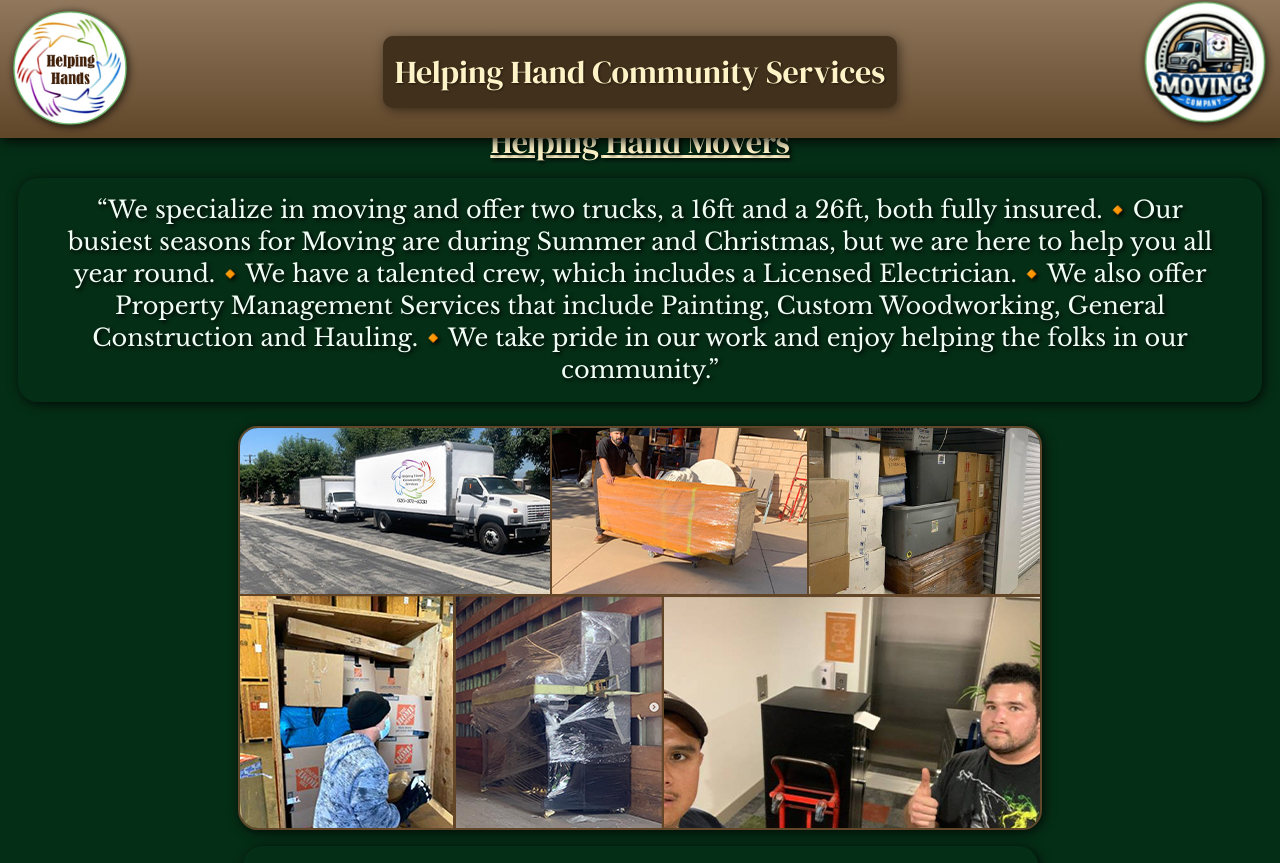
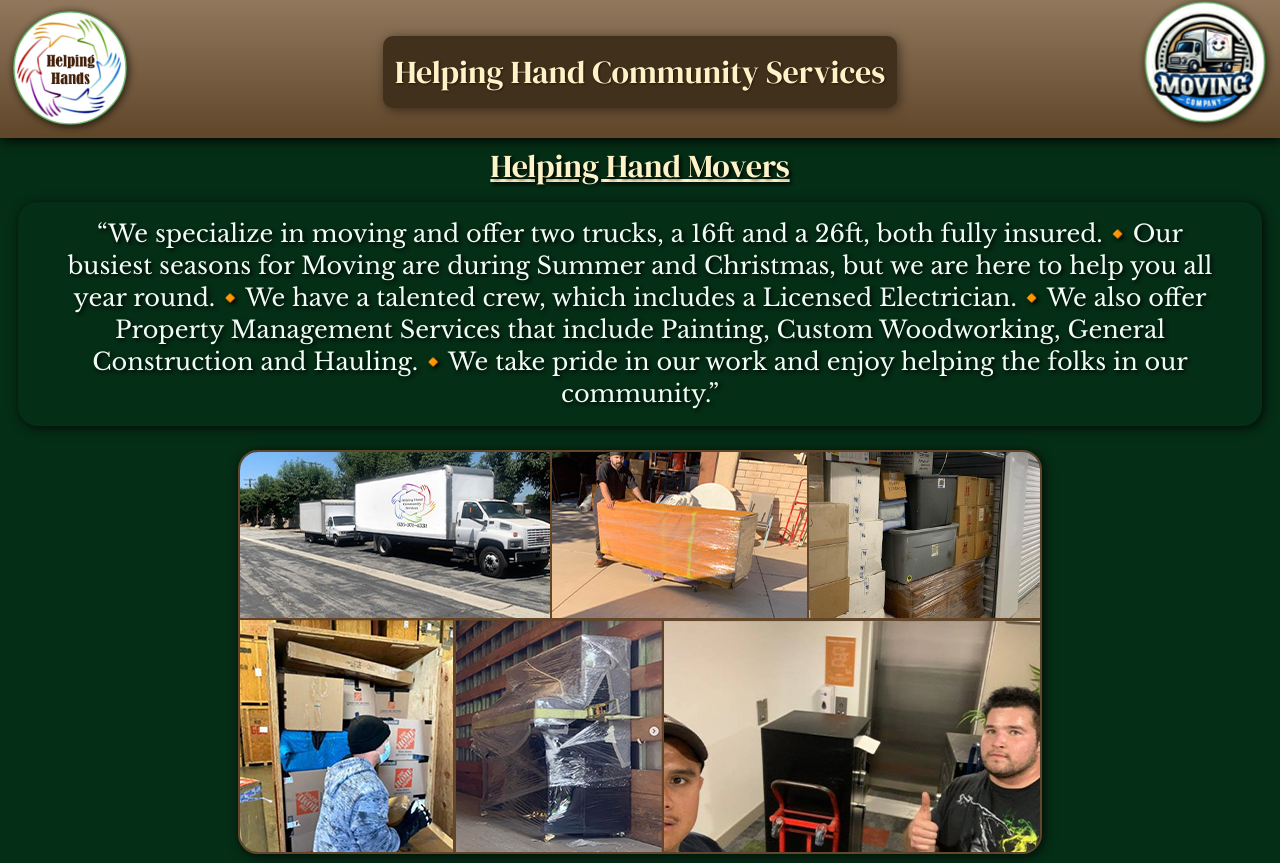
Before and after one commit to MyBaBB/HelpingHands, a React (Vite) app: page / in a window 1280 px wide. Shown: the top 863 px of the page. Built offline with nearby package versions, Linux system fonts and the light colour scheme.

Commit message:
added mt to main of 1 rem

```diff
--- a/src/components/MainHands.jsx
+++ b/src/components/MainHands.jsx
@@ -81,7 +81,7 @@ const MainHands  = () => {
  <Instagram/>
 
 <div className='Accordian2Wrapper relative  block  px-[10px]   sm:px-[.5rem]
-        mt-[.5rem]   md:mt-[6.5rem] text-green-50' style={{ textShadow: '2px 2px 4px rgba(0, 0, 0, 1)' }}>
+        mt-[.5rem]   md:mt-[8rem] text-green-50' style={{ textShadow: '2px 2px 4px rgba(0, 0, 0, 1)' }}>
 
 
 
```
